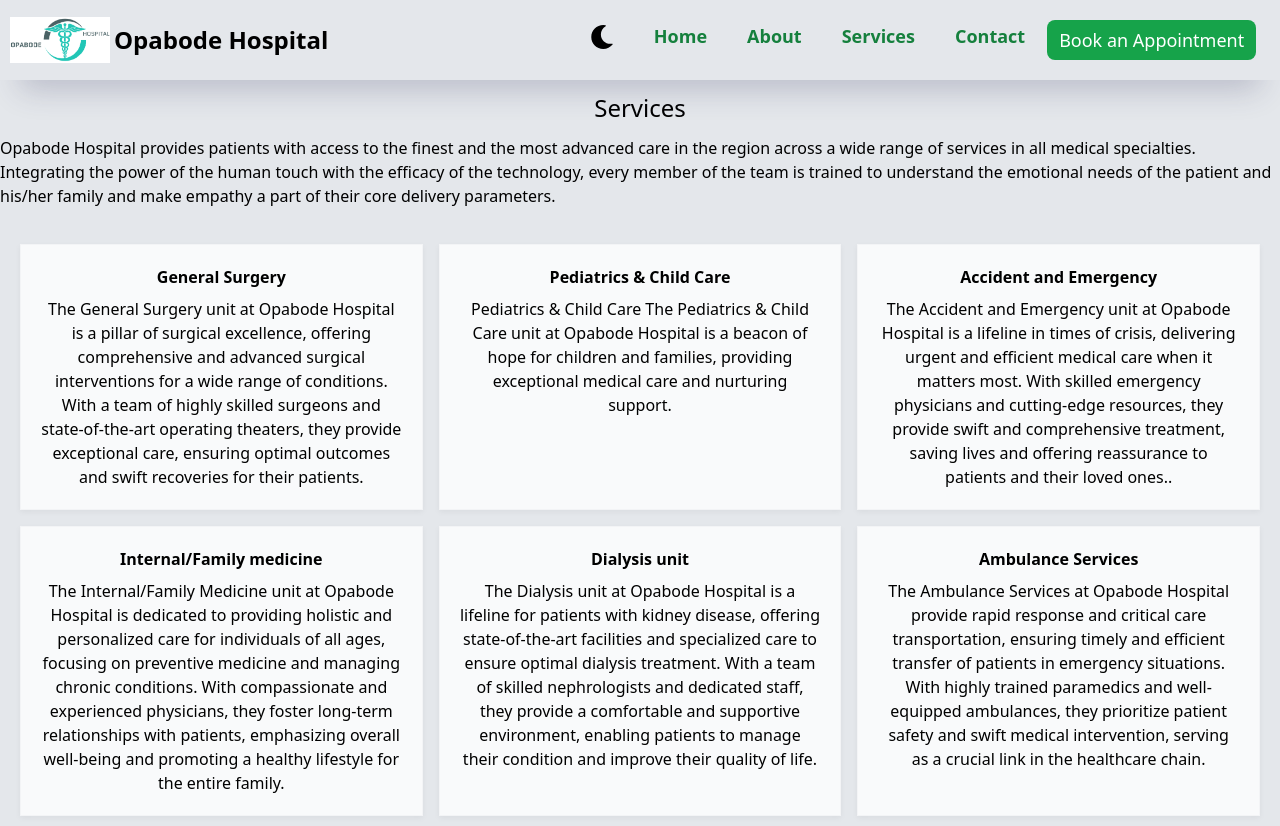
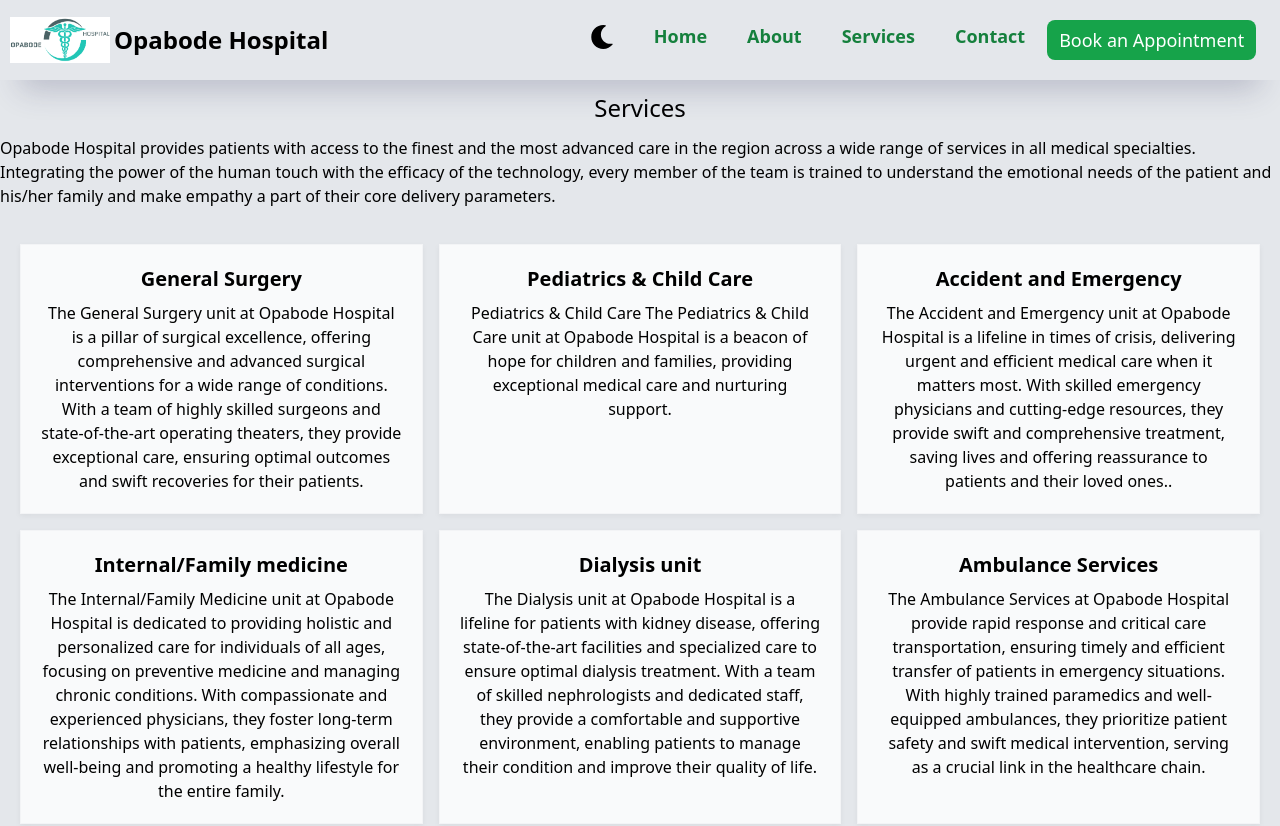
Before and after one commit to yellowflash-1992/Hospital-Website-with-react-vite, a React (Vite) app: page /services in a window 1280 px wide. Shown: the top 826 px of the page. Built offline with nearby package versions, Linux system fonts and the light colour scheme.

Commit message:
phase 2: fix text-x1 typo + mr-32 margins + alt text

```diff
--- a/src/component/About.jsx
+++ b/src/component/About.jsx
@@ -7,7 +7,7 @@ const About = () => {
     return (
       <div className='flex flex-col  md:flex-row w-full gap-4 px-5 py-5 '>
 
-        <div className='flex-1'><img src={pic1} alt="" className='w-full max-w-md h-auto' /></div>
+        <div className='flex-1'><img src={pic1} alt="Opabode Hospital building" className='w-full max-w-md h-auto' /></div>
 
         <div className='flex-1'>
         <h1 className='font-bold text-left'>About</h1>
--- a/src/component/Home.jsx
+++ b/src/component/Home.jsx
@@ -342,7 +342,7 @@ useEffect(() => {
 
         <div className="bg-zinc-400 border-2 border-green-800 rounded-lg shadow-md p-4 w-full flex
         flex-col md:flex-row ">
-          <img src={pic1} alt="" className='h-40 w-40 mr-32 rounded-t-xl border-2 border-green-800' />
+          <img src={pic1} alt="Team member" className='h-40 w-40 mr-4 md:mr-8 rounded-t-xl border-2 border-green-800' />
           <div className='m'>
           <h2 className='text-2xl font-bold mb-5'>Dr. Aniefiok McCarthy</h2>
         <p>Medical Director and CEO.</p>
@@ -351,43 +351,43 @@ useEffect(() => {
 
          <div className="bg-zinc-400 border-2 border-green-800 rounded-lg shadow-md p-4 w-full flex
          flex-col md:flex-row ">
-          <img src={pic2} alt="" className='h-40 w-40 mr-32 rounded-t-xl border-2 border-green-800' />
+          <img src={pic2} alt="Team member" className='h-40 w-40 mr-4 md:mr-8 rounded-t-xl border-2 border-green-800' />
           <div>
-          <h2 className='text-x1 font-bold mb-2'>Dr. (Mrs) Waribo Helen A.</h2>
+          <h2 className='text-xl font-bold mb-2'>Dr. (Mrs) Waribo Helen A.</h2>
         <p>Medical Laboratory Scientist.</p>
         </div>
         </div>
 
          <div className="bg-zinc-300 border-2 border-green-800 rounded-lg shadow-md p-4 w-full
          flex flex-col md:flex-row">
-          <img src={pic3} alt="" className='h-40 w-40 mr-32 rounded-t-xl border-2 border-green-800' />
+          <img src={pic3} alt="Team member" className='h-40 w-40 mr-4 md:mr-8 rounded-t-xl border-2 border-green-800' />
           <div>
-          <h2 className='text-x1 font-bold mb-2'>McCarthy Mfon Esq. CiArb</h2>
+          <h2 className='text-xl font-bold mb-2'>McCarthy Mfon Esq. CiArb</h2>
         <p>Legal Officer/HRM.</p>
         </div>
         </div>
 
          <div className="bg-zinc-300 border-2 border-green-800  rounded-lg shadow-md p-4 w-full
           flex flex-col md:flex-row">
-          <img src={pic4} alt="" className='h-40 w-40 mr-32 rounded-t-xl border-2 border-green-800' />
+          <img src={pic4} alt="Team member" className='h-40 w-40 mr-4 md:mr-8 rounded-t-xl border-2 border-green-800' />
           <div>
-          <h2 className='text-x1 font-bold mb-2'>Dr. (Mrs) Ngerebara Unyime M</h2>
+          <h2 className='text-xl font-bold mb-2'>Dr. (Mrs) Ngerebara Unyime M</h2>
         <p>Anesthesiologist.</p>
         </div>
         </div>
 
          <div className="bg-zinc-400 border-2 border-green-800 rounded-lg shadow-md p-4 w-full flex flex-col md:flex-row">
-          <img src={pic5} alt="" className='h-40 w-40 mr-32 rounded-t-xl border-2 border-green-800' />
+          <img src={pic5} alt="Team member" className='h-40 w-40 mr-4 md:mr-8 rounded-t-xl border-2 border-green-800' />
           <div>
-            <h2 className='text-x1 font-bold mb-2'>Dr. (Mrs) Iwara Komommo</h2>
+            <h2 className='text-xl font-bold mb-2'>Dr. (Mrs) Iwara Komommo</h2>
         <p>Obstetrics and Gynecology.</p>
         </div>
         </div>
 
          <div className="bg-zinc-400 border-2 border-green-800 rounded-lg shadow-md p-4 w-full flex flex-col md:flex-row">
-          <img src={pic6} alt="" className='h-40 w-40 mr-32 rounded-t-xl border-2 border-green-800' />
+          <img src={pic6} alt="Team member" className='h-40 w-40 mr-4 md:mr-8 rounded-t-xl border-2 border-green-800' />
           <div>
-          <h2 className='text-x1 font-bold mb-2'>Mrs Juliet Uchenna</h2>
+          <h2 className='text-xl font-bold mb-2'>Mrs Juliet Uchenna</h2>
         <p>Nurse.</p>
         </div>
         </div>
@@ -403,19 +403,19 @@ useEffect(() => {
         <div className='flex flex-col md:flex-row w-full gap-4 px-4 py-4 text-center text-4xl text-white'>
 
         <div className="bg-red-700 rounded-lg shadow-md p-4 w-full">
-          <h2 className='text-x1 font-bold mb-2'>Doctors</h2>
+          <h2 className='text-xl font-bold mb-2'>Doctors</h2>
         <p>20</p>
         </div>
          <div className="bg-blue-600 rounded-lg shadow-md p-4 w-full">
-          <h2 className='text-x1 font-bold mb-2'>Awards</h2>
+          <h2 className='text-xl font-bold mb-2'>Awards</h2>
         <p>30.</p>
         </div>
          <div className="bg-orange-400 rounded-lg shadow-md p-4 w-full">
-          <h2 className='text-x1 font-bold mb-2'>Laboratory</h2>
+          <h2 className='text-xl font-bold mb-2'>Laboratory</h2>
         <p>5</p>
         </div>
          <div className="bg-cyan-800 rounded-lg shadow-md p-4 w-full">
-          <h2 className='text-x1 font-bold mb-2'>Departments</h2>
+          <h2 className='text-xl font-bold mb-2'>Departments</h2>
         <p>10</p>
         </div>
         </div>
@@ -615,7 +615,7 @@ useEffect(() => {
             <div key={selectedStory.id} className="bg-white p-6 shadow rounded transform transition-all
             duration-500 ease-out animate-grow">
 
-            <img src={selectedStory.image} alt='' className="w-full mb-4 rounded shadow
+            <img src={selectedStory.image} alt={selectedStory.title} className="w-full mb-4 rounded shadow
             md:w-[200px] md:float-right md:ml-4"/>
 
             <h2 className="text-xl font-bold mb-4">{selectedStory.title}</h2>
--- a/src/component/Services.jsx
+++ b/src/component/Services.jsx
@@ -21,7 +21,7 @@ const Services = () => {
           <div className="relative bg-gray-50 border border-gray-100 p-5  transition-all
           duration-300 ease-out shadow-[0_2px_6px_rgba(0,0,0,0.05)] hover:-translate-y-4 hover:scale-[1.02]
           hover:shadow-[0_10px_20px_rgba(0,0,0,0.08),0_30px_60px_rgba(0,0,0,0.18)] hover:z-20 text-center">
-          <h2 className='text-x1 font-bold mb-2 text-center'>General Surgery</h2>
+          <h2 className='text-xl font-bold mb-2 text-center'>General Surgery</h2>
         <p>The General Surgery unit at Opabode Hospital is a pillar of surgical excellence, offering comprehensive and
            advanced surgical interventions for a wide range of conditions. With a team of highly skilled surgeons
             and state-of-the-art operating theaters,
@@ -31,7 +31,7 @@ const Services = () => {
         <div className="relative bg-gray-50 border border-gray-100 p-5  transition-all
           duration-300 ease-out shadow-[0_2px_6px_rgba(0,0,0,0.05)] hover:-translate-y-4 hover:scale-[1.02]
           hover:shadow-[0_10px_20px_rgba(0,0,0,0.08),0_30px_60px_rgba(0,0,0,0.18)] hover:z-20 text-center">
-          <h2 className='text-x1 font-bold mb-2 text-center'>Pediatrics & Child Care</h2>
+          <h2 className='text-xl font-bold mb-2 text-center'>Pediatrics & Child Care</h2>
         <p>Pediatrics & Child Care
 The Pediatrics & Child Care unit at Opabode Hospital is a beacon of hope for children
 and families, providing exceptional medical care and nurturing support.</p>
@@ -40,7 +40,7 @@ and families, providing exceptional medical care and nurturing support.</p>
         <div className="relative bg-gray-50 border border-gray-100 p-5  transition-all
           duration-300 ease-out shadow-[0_2px_6px_rgba(0,0,0,0.05)] hover:-translate-y-4 hover:scale-[1.02]
           hover:shadow-[0_10px_20px_rgba(0,0,0,0.08),0_30px_60px_rgba(0,0,0,0.18)] hover:z-20 text-center">
-          <h2 className='text-x1 font-bold mb-2 text-center'>Accident and Emergency</h2>
+          <h2 className='text-xl font-bold mb-2 text-center'>Accident and Emergency</h2>
         <p>The Accident and Emergency unit at Opabode Hospital is a lifeline in times of crisis, delivering urgent and
            efficient medical care when it matters most. With skilled emergency physicians and cutting-edge resources, they provide
            swift and comprehensive treatment, saving lives and offering reassurance to patients and their loved ones..</p>
@@ -49,7 +49,7 @@ and families, providing exceptional medical care and nurturing support.</p>
         <div className="relative bg-gray-50 border border-gray-100 p-5  transition-all
           duration-300 ease-out shadow-[0_2px_6px_rgba(0,0,0,0.05)] hover:-translate-y-4 hover:scale-[1.02]
           hover:shadow-[0_10px_20px_rgba(0,0,0,0.08),0_30px_60px_rgba(0,0,0,0.18)] hover:z-20 text-center">
-          <h2 className='text-x1 font-bold mb-2 text-center'>Internal/Family medicine</h2>
+          <h2 className='text-xl font-bold mb-2 text-center'>Internal/Family medicine</h2>
         <p>The Internal/Family Medicine unit at Opabode Hospital is dedicated to providing holistic
            and personalized
            care for individuals of all ages, focusing on preventive medicine and managing chronic conditions.
@@ -60,7 +60,7 @@ and families, providing exceptional medical care and nurturing support.</p>
         <div className="relative bg-gray-50 border border-gray-100 p-5  transition-all
           duration-300 ease-out shadow-[0_2px_6px_rgba(0,0,0,0.05)] hover:-translate-y-4 hover:scale-[1.02]
           hover:shadow-[0_10px_20px_rgba(0,0,0,0.08),0_30px_60px_rgba(0,0,0,0.18)] hover:z-20 text-center">
-          <h2 className='text-x1 font-bold mb-2 text-center'>Dialysis unit</h2>
+          <h2 className='text-xl font-bold mb-2 text-center'>Dialysis unit</h2>
         <p>The Dialysis unit at Opabode Hospital is a lifeline for patients with kidney disease, offering
            state-of-the-art facilities and specialized care to ensure optimal dialysis treatment.
             With a team of skilled nephrologists and dedicated staff, they provide a comfortable
@@ -70,7 +70,7 @@ and families, providing exceptional medical care and nurturing support.</p>
         <div className="relative bg-gray-50 border border-gray-100 p-5  transition-all
           duration-300 ease-out shadow-[0_2px_6px_rgba(0,0,0,0.05)] hover:-translate-y-4 hover:scale-[1.02]
           hover:shadow-[0_10px_20px_rgba(0,0,0,0.08),0_30px_60px_rgba(0,0,0,0.18)] hover:z-20 text-center">
-          <h2 className='text-x1 font-bold mb-2 text-center'>Ambulance Services</h2>
+          <h2 className='text-xl font-bold mb-2 text-center'>Ambulance Services</h2>
         <p>The Ambulance Services at Opabode Hospital provide rapid response and critical
           care transportation, ensuring timely and efficient transfer of patients in emergency
            situations. With highly trained paramedics and well-equipped ambulances, they
```
